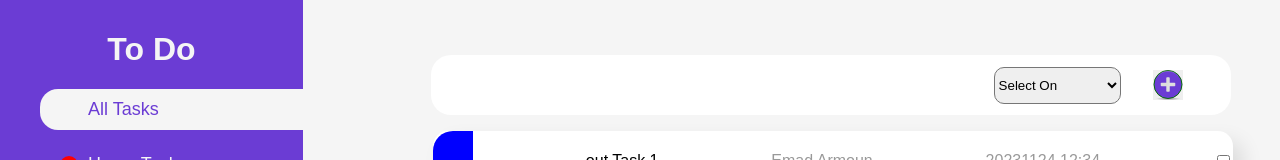
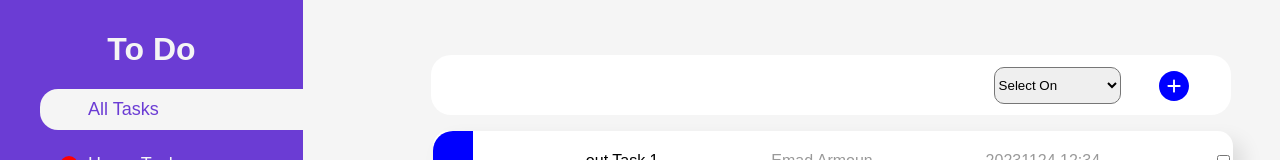
Before and after one commit to Atash1986/ToDoList, a React (Create React App) app: page / in a window 1280 px wide. Shown: the part 197-357 px from the top of the page. Built offline with nearby package versions, Linux system fonts and the light colour scheme.

Commit message:
Add plus svg

```diff
--- a/src/Component/ToDoList.css
+++ b/src/Component/ToDoList.css
@@ -33,7 +33,7 @@
 }
 .addButton {
   margin-right: 6%;
-  background-image: url("../assest/image/positive.svg");
+  background: none;
   width: 30px;
   border: none;
   height: 30px;
@@ -56,7 +56,7 @@
   animation-name: fadeInOpacity;
   animation-iteration-count: 1;
   animation-timing-function: ease-in;
-  animation-duration: 10ms;
+  animation-duration: 1s;
   border-bottom: 6px solid #e0d5f6;
   box-shadow: 10px 10px 20px rgba(0, 0, 0, 0.1);
 }
--- a/src/Component/ToDoList.tsx
+++ b/src/Component/ToDoList.tsx
@@ -5,6 +5,7 @@ import taskItems from "../data/taskItems";
 import { authorsItems } from "../data/authorsItems";
 import { taskItem } from "../types/TaskItem";
 import { authors } from "../types/Authors";
+import * as MyPlus from "../assest/image/plus.svg";
 
 function ToDoList({ activeCategoryId }: { activeCategoryId: number }) {
   const [items, setItems] = useState<taskItem[]>(taskItems);
@@ -121,7 +122,10 @@ function ToDoList({ activeCategoryId }: { activeCategoryId: number }) {
         </select>
         <br />
         <br />
-        <button className="addButton" onClick={(event) => addItem()}></button>
+        <button className="addButton" onClick={(event) => addItem()}>
+          <img src="plus.svg" />
+          {/* <MyPlus /> */}
+        </button>
         <br />
       </div>
       <div>
```
Also changed, not shown: public/plus.svg (added), src/assest/image/plus.svg (added).
